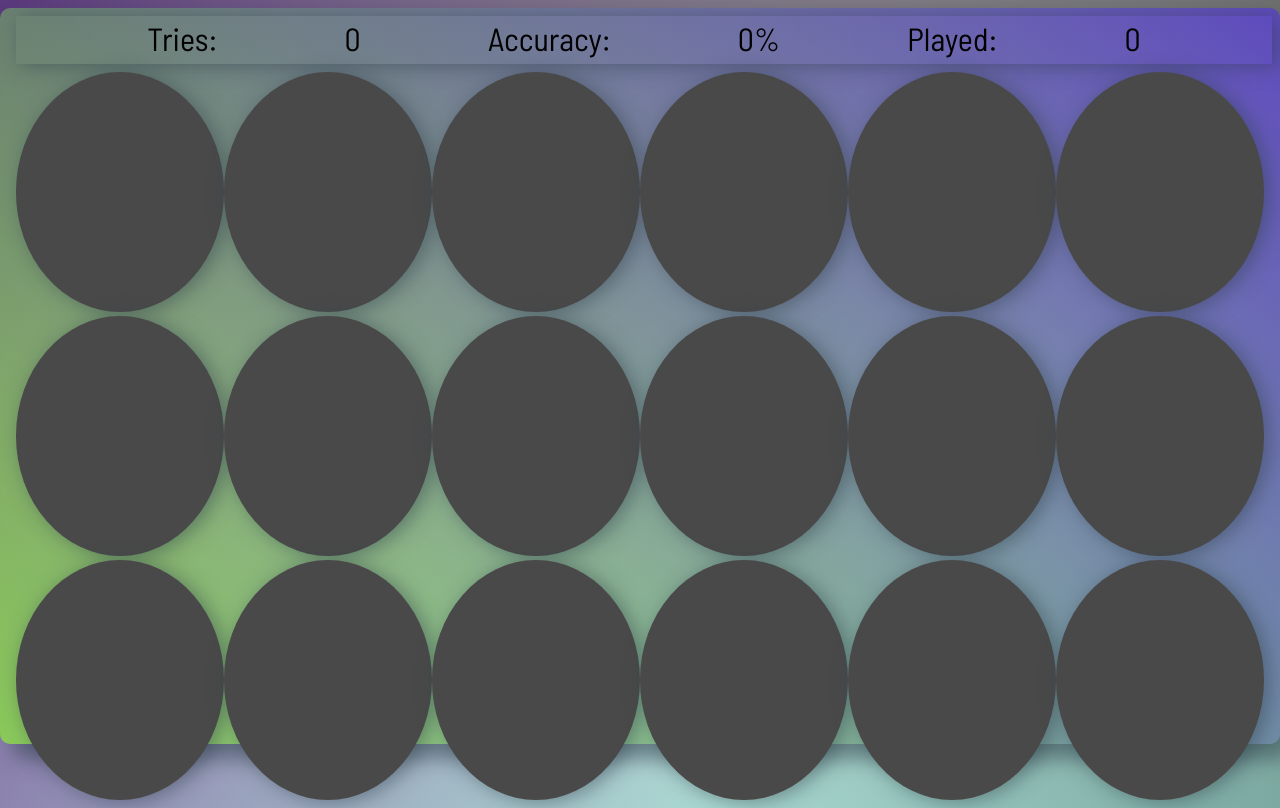
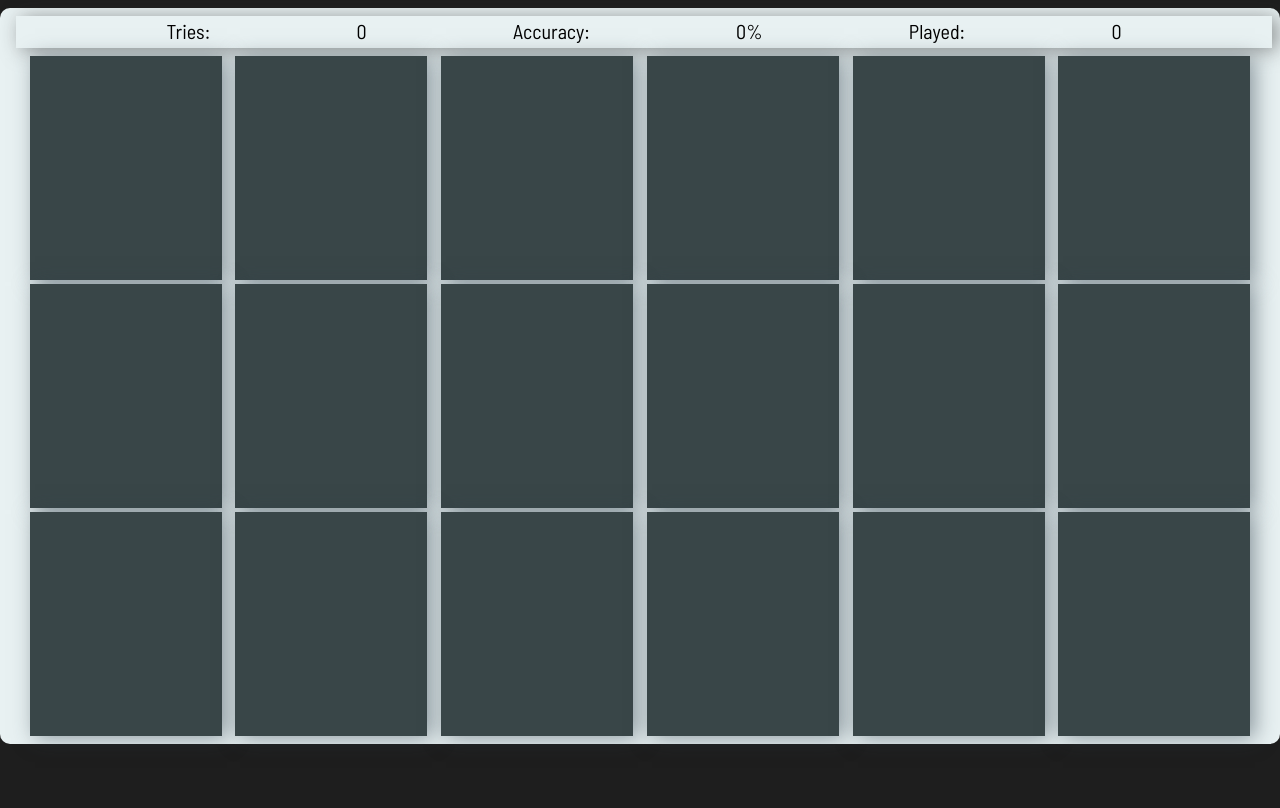
Before and after one commit to jackmchou/codematch, a plain HTML site: page index.html in a window 1280 px wide. Drawn offline with Linux system fonts and the light colour scheme.

Commit message:
Color theme change + responsivness for desktop

```diff
--- a/main.js
+++ b/main.js
@@ -70,6 +70,8 @@ const cardOperations = {
             card.classList.remove('flip');
             card.classList.remove('card');
             const matchedElements = document.querySelectorAll('.match');
+            const ele = document.getElementsByClassName('match')[0]
+            console.log(ele)
             if (matchedElements.length === numOfCards) {
               gamesPlayed.textContent++;
               gameOperations.resetGame();
--- a/style.css
+++ b/style.css
@@ -21,9 +21,7 @@ body {
   width: 100vw;
   padding-top: 0.5rem;
   font-family: 'Barlow Semi Condensed', sans-serif;
-  background: linear-gradient(217deg, rgba(80,81,79,.8), rgba(80,81,79,0) 70.71%),
-              linear-gradient(127deg, rgba(52,0,104,.8), rgba(52,0,104,0) 70.71%),
-              linear-gradient(336deg, rgba(112,193,179,.8), rgba(112,193,179,0) 70.71%);
+  background: #1E1E1E;
 }
 
 header {
@@ -34,27 +32,25 @@ header {
   font-size: 2rem;
   display:flex;
   justify-content: space-evenly;
-  box-shadow: 5px 2px 20px 0 rgba(46, 61, 73, 0.5);
+  box-shadow: 5px 2px 20px 0 rgba(45, 45, 45, 0.5);
 }
 
 .container {
   height: 90vh;
-  max-width: 90rem;
+  max-width: 95rem;
   padding: 0.5rem 1rem;
   margin: 0 auto;
-  background: linear-gradient(227deg, rgba(80, 42, 250, 0.555) 0%, rgba(137, 255, 28, 0.575) 100%);
+  background: #e8f1f2;
   border-radius: 10px;
-  box-shadow: 12px 15px 20px 0 rgba(46, 61, 73, 0.5);
   display: flex;
   flex-wrap: wrap;
   justify-content: space-evenly;
 }
 
 .card, .match {
-  flex-basis: calc(100% / 6);
-  height: 15rem;
-  margin: 0 0 0.25rem 0;
-  background: rgb(73, 73, 73);
+  flex-basis: calc(100% / 6.5);
+  height: 14.6rem;
+  background: #394648;
   font-size: 0;
   border-radius: 50%;
   display: flex;
@@ -72,12 +68,15 @@ header {
 
 .match {
   cursor: default;
-  background-color: #21D4FD;
-  background-image: linear-gradient(19deg, rgb(39, 95, 109) 0%, #B721FF 100%);
-  background-size: cover;
-  background-position: center;
-  background-attachment: fixed;
-  background-repeat: no-repeat;
+  background-image: linear-gradient(
+    to right,
+  rgb(194, 255, 182),
+  rgb(162, 209, 255),
+  rgb(221, 169, 255),
+  rgb(162, 146, 255),
+  rgb(193, 211, 197)
+  );
+  background-size: 200%;
   font-size: 5rem;
   transform: rotateY(180deg);
  }
@@ -90,6 +89,20 @@ header {
   transform: rotateY(180deg);
   transition: 0.25s ease;
  }
+
+/* ---------------- Desktop --------------------- */
+@media (min-width: 500px) and (max-width: 1280px) {
+  header {
+    font-size: 1.25rem;
+    height: 1.5rem;
+  }
+  .card, .match {
+    flex-basis: calc(100% / 6.5);
+    height: 14rem;
+    margin-bottom: 0.25rem;
+    border-radius: 0;
+  }
+}
 
 /* ----------- iPhone 6, 6S, 7 and 8 ----------- */
 
```
